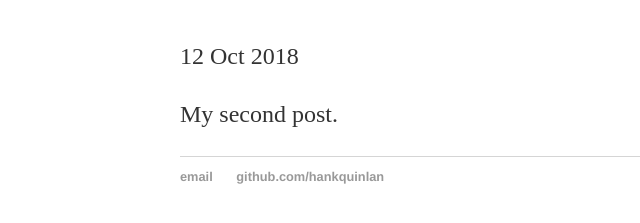
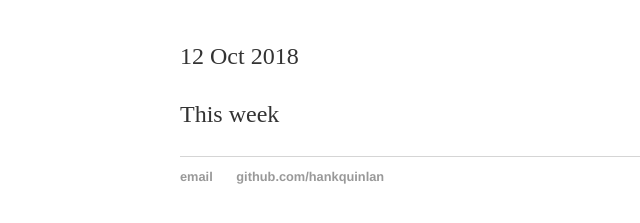
Before and after one commit to nicolasd7741/nicolasd7741.github.io, a Jekyll site: the page built from _posts/2018-10-12-weekly-reflection.md, in a window 1280 px wide. Shown: the part 157-380 px from the top of the page, without its empty margins (12-652 px from the left). Built offline with Jekyll 4.4.1, drawn with Linux system fonts in a browser that asks for light colours.

Commit message:
Update 2018-10-12-weekly-reflection.md

```diff
--- a/_posts/2018-10-12-weekly-reflection.md
+++ b/_posts/2018-10-12-weekly-reflection.md
@@ -4,4 +4,4 @@ title: "Week 4 Post"
 date: 2018-10-12
 ---
 
-My second post.
+This week
```
